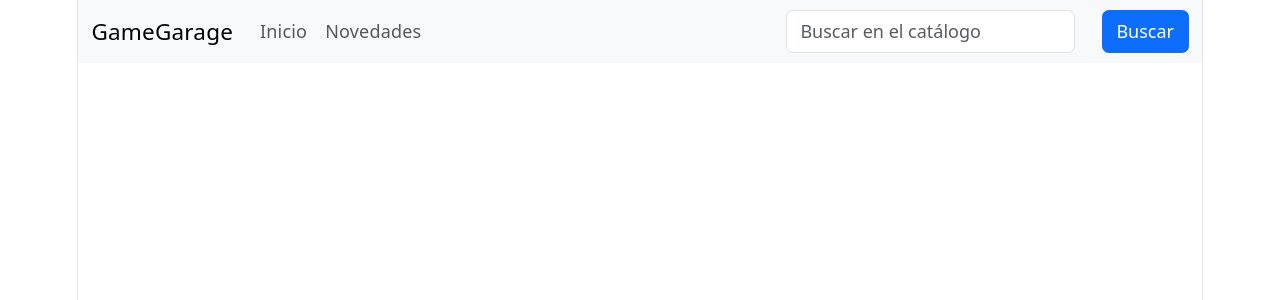
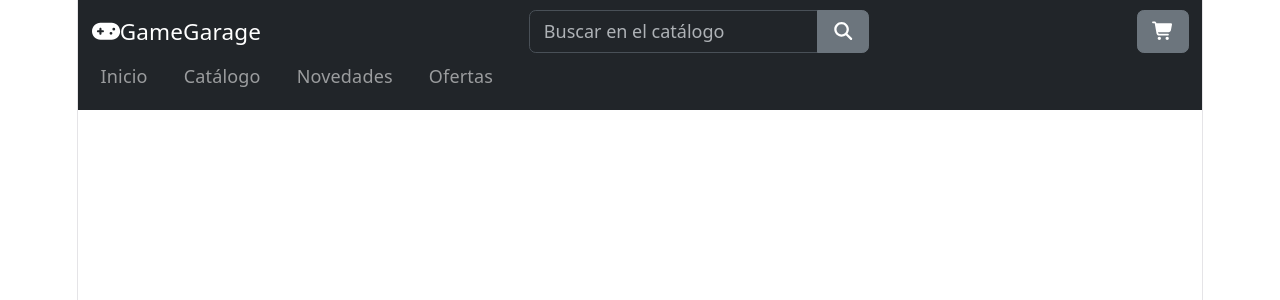
Before and after one commit to Matias-Ezeq/TP1-CIU-Tienda-online, a React (Vite) app in the folder tienda-online/: page / in a window 1280 px wide. Shown: the top 300 px of the page. Built offline with nearby package versions, Linux system fonts and the light colour scheme.

Commit message:
Embellecimiento del Header e implementación de links via react-router Link

```diff
--- a/tienda-online/src/components/Header.jsx
+++ b/tienda-online/src/components/Header.jsx
@@ -1,41 +1,53 @@
 import { FontAwesomeIcon } from "@fortawesome/react-fontawesome"
-import Container from 'react-bootstrap/Container';
-import Nav from 'react-bootstrap/Nav';
-import Navbar from 'react-bootstrap/Navbar';
-import Form from 'react-bootstrap/Form';
-import Button from 'react-bootstrap/Button';
-import InputGroup from 'react-bootstrap/InputGroup';
-import Row from 'react-bootstrap/Row';
-import Col from 'react-bootstrap/Col';
+import { Link } from "react-router"
+import Container from 'react-bootstrap/Container'
+import Nav from 'react-bootstrap/Nav'
+import Navbar from 'react-bootstrap/Navbar'
+import Form from 'react-bootstrap/Form'
+import Button from 'react-bootstrap/Button'
+import InputGroup from 'react-bootstrap/InputGroup'
+import Row from 'react-bootstrap/Row'
+import Col from 'react-bootstrap/Col'
+
 
 function Header(){
   return(
-    <Navbar expand="lg" className="bg-body-tertiary">
-      <Container>
-        <Navbar.Brand href="#inicio">GameGarage</Navbar.Brand>
-        <Navbar.Toggle aria-controls="basic-navbar-nav" />
-        <Navbar.Collapse id="basic-navbar-nav">
-          <Nav className="me-auto">
-            <Nav.Link href="#inicio">Inicio</Nav.Link>
-            <Nav.Link href="#novedades">Novedades</Nav.Link>
-          </Nav>
+    <header>
+    <Navbar expand="lg" bg="dark" data-bs-theme="dark" className="d-flex flex-column align-items-center" >
+      <Container fluid>
+        <Navbar.Brand as={Link} to='/' className="me-auto">
+          <FontAwesomeIcon icon="fa-solid fa-gamepad" />GameGarage
+        </Navbar.Brand>
         <Form inline>
           <Row>
             <Col xs="auto">
+              <InputGroup>
                 <Form.Control
                   type="text"
                   placeholder="Buscar en el catálogo"
                   className=" mr-sm-2"
                 />
-            </Col>
-        <Col xs="auto">
-            <Button type="submit">Buscar</Button>
+                <Button variant="secondary" id="Buscar">
+                  <FontAwesomeIcon icon="fa-solid fa-magnifying-glass" />
+                </Button>
+              </InputGroup>
             </Col>
           </Row>
         </Form>
-        </Navbar.Collapse>
+        <Button href="#carrito" variant="secondary" className="ms-auto">
+          <FontAwesomeIcon icon="fa-solid fa-cart-shopping" />
+        </Button>
+      </Container>
+      <Container fluid>
+        <Nav variant="underline" defaultActiveKey="#inicio">
+          <Nav.Link as={Link} to='/'>Inicio</Nav.Link>
+          <Nav.Link as={Link} to="/catalogo">Catálogo</Nav.Link>
+          <Nav.Link as={Link} to="/novedades">Novedades</Nav.Link>
+          <Nav.Link as={Link} to="/ofertas">Ofertas</Nav.Link>
+        </Nav>
       </Container>
     </Navbar>
+    </header>
   )
 }
 
```
Lines whose indentation alone changed are shown as unchanged.
